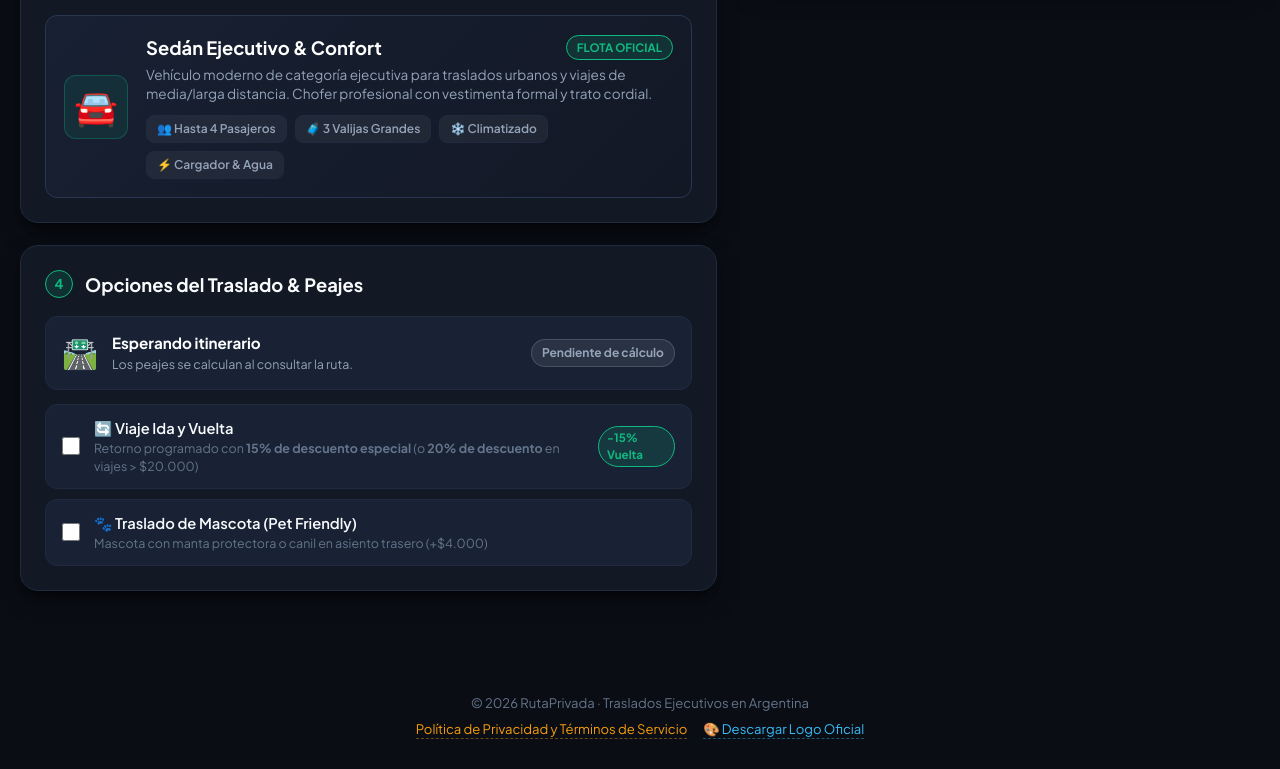
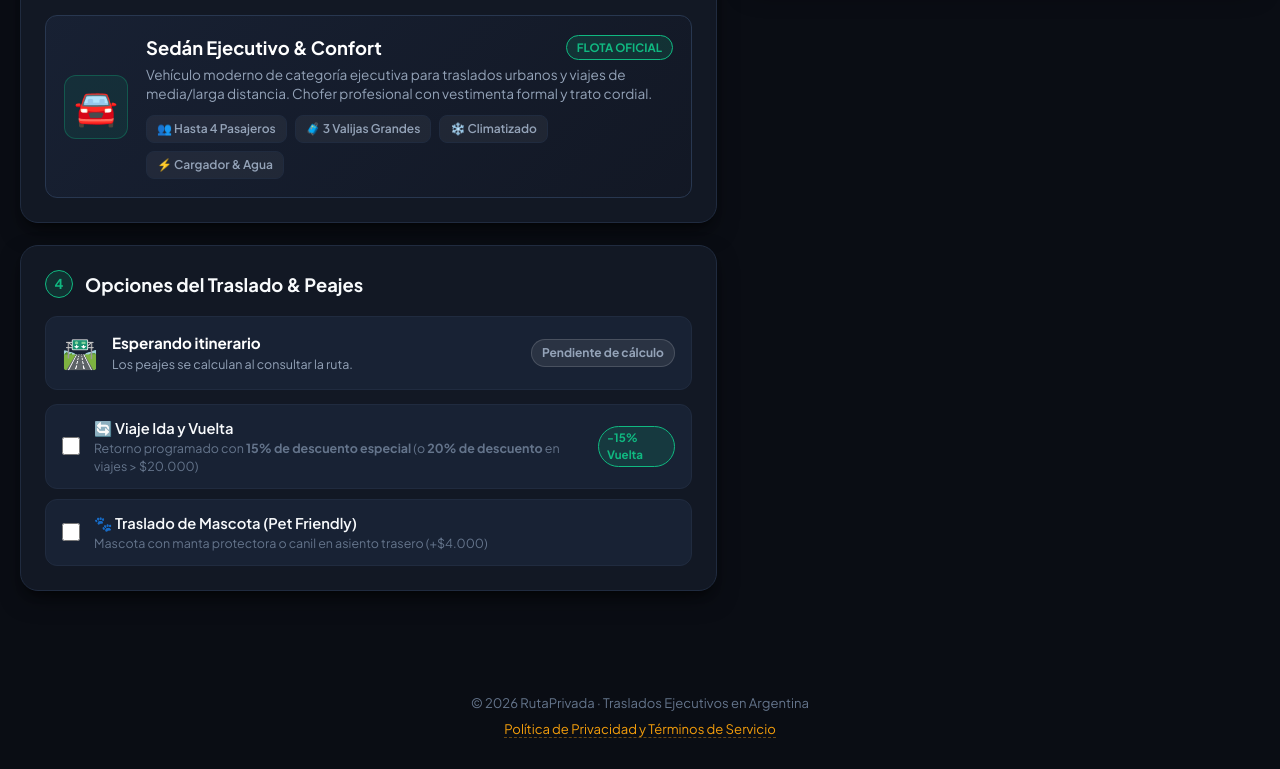
Before and after one commit to rutaprivada/-app-, a plain HTML site: page index.html in a window 1280 px wide. Shown: the part 1197-1966 px from the top of the page. Drawn offline with nearby package versions, Linux system fonts and the light colour scheme; no server answers.

Commit message:
Eliminar enlace de descarga de logo

```diff
--- a/index.html
+++ b/index.html
@@ -678,9 +678,8 @@
   <!-- Footer Legal & Privacy Policy Link -->
   <footer class="app-legal-footer" style="text-align: center; padding: 20px 10px 30px; color: #64748b; font-size: 0.82rem;">
     <p>© 2026 RutaPrivada · Traslados Ejecutivos en Argentina</p>
-    <p style="margin-top: 6px; display: flex; justify-content: center; gap: 16px; flex-wrap: wrap;">
+    <p style="margin-top: 6px;">
       <a href="privacidad.html" style="color: #f59e0b; text-decoration: none; border-bottom: 1px dashed rgba(245, 158, 11, 0.4);">Política de Privacidad y Términos de Servicio</a>
-      <a href="logo_rutaprivada.svg" download="logo_rutaprivada.svg" style="color: #38bdf8; text-decoration: none; border-bottom: 1px dashed rgba(56, 189, 248, 0.4);">🎨 Descargar Logo Oficial</a>
     </p>
   </footer>
 
```
